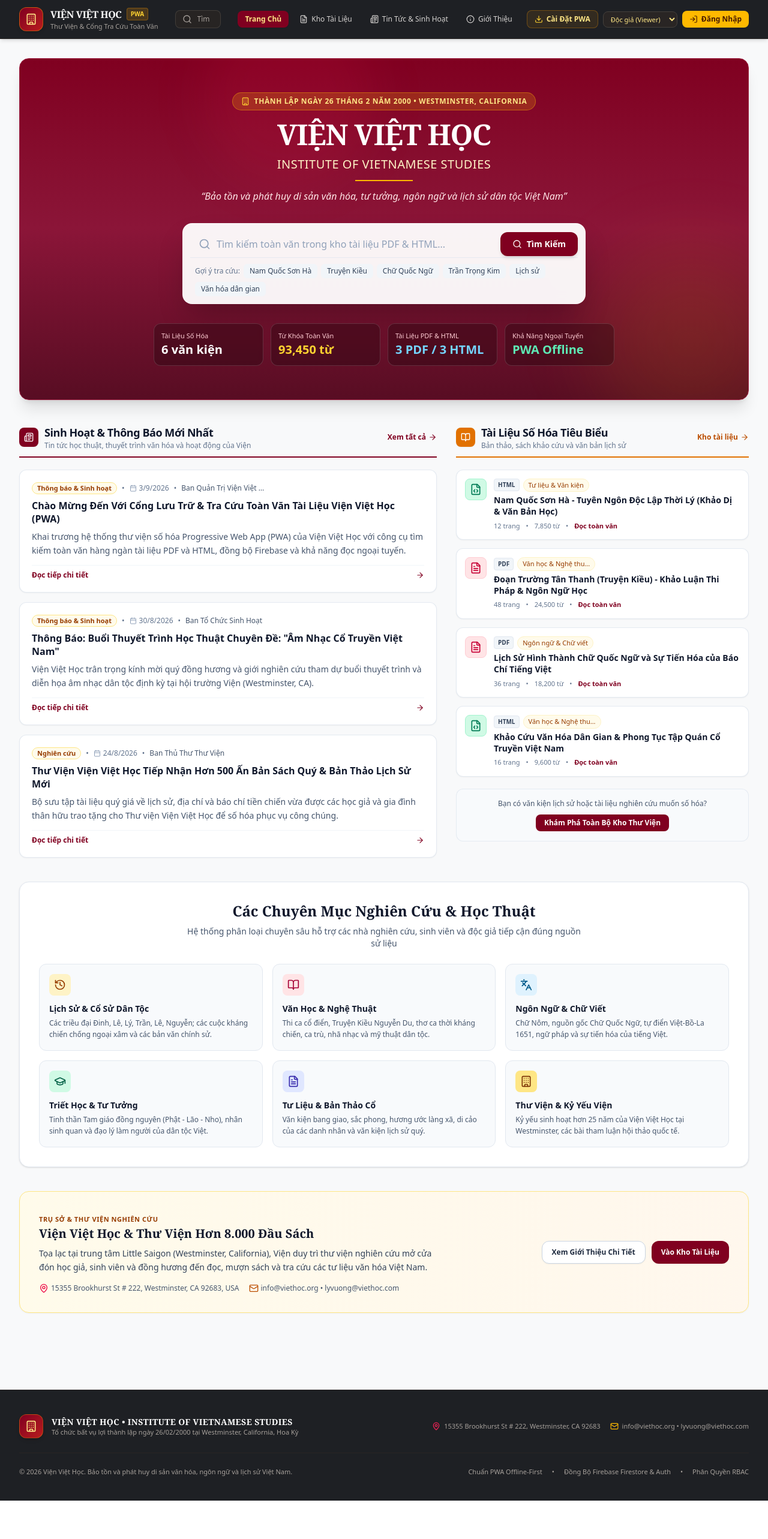
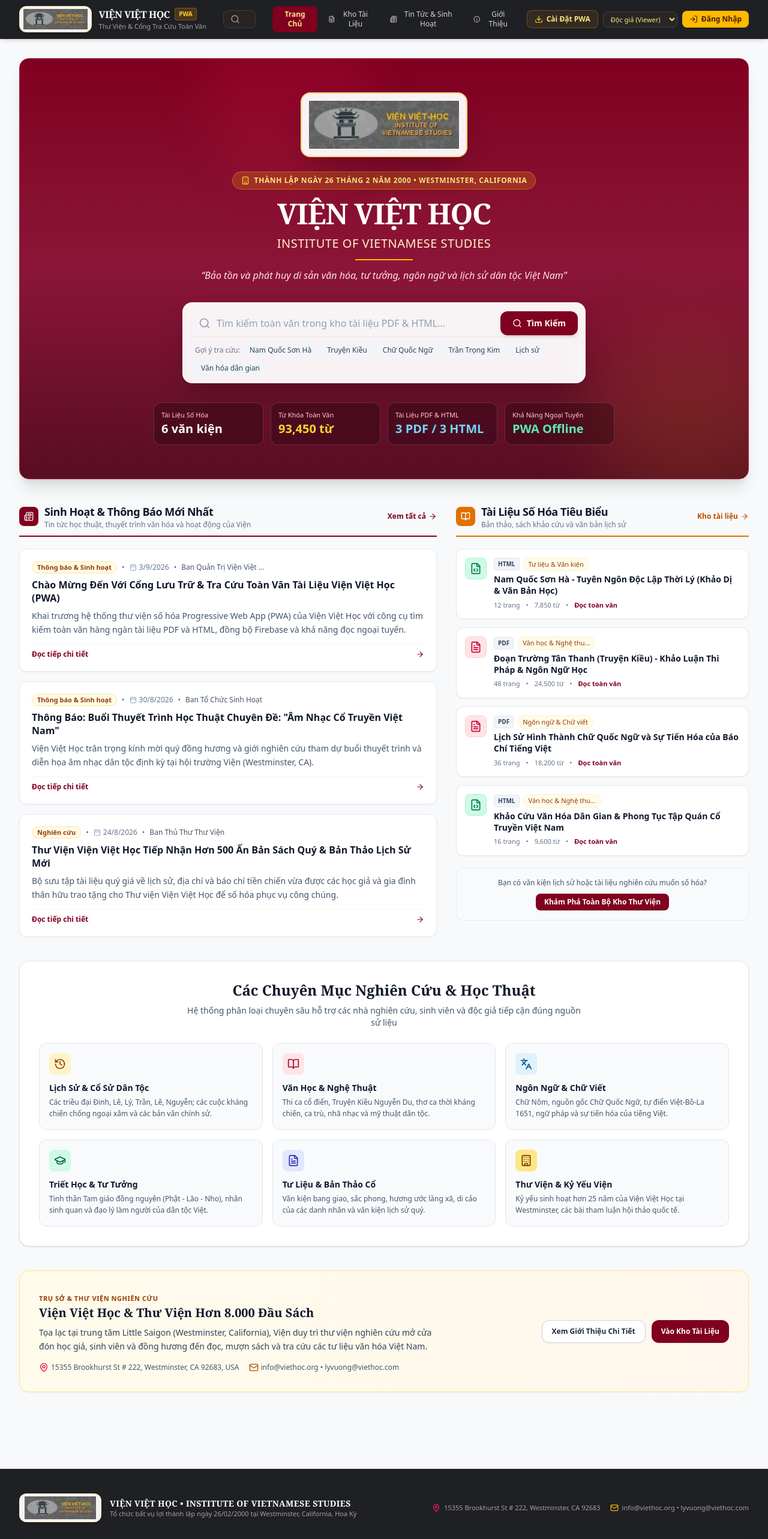
Before and after one commit to lyvuongvvh/pwa, a React (Vite) app: page / in a window 1280 px wide. Shown: the top 2566 px of the page at 60% size. Before the commit the page ends 2502 px from the top, so only its background shows below. Built offline with nearby package versions, Linux system fonts and the light colour scheme; no server answers; the database is empty.

Commit message:
Add official Viện Việt Học logo from viethoc.com

```diff
--- a/src/App.tsx
+++ b/src/App.tsx
@@ -294,8 +294,12 @@
         <div className="max-w-7xl mx-auto px-4 sm:px-6 lg:px-8 space-y-6">
           <div className="flex flex-col md:flex-row items-start md:items-center justify-between gap-6 pb-6 border-b border-stone-800">
             <div className="flex items-center gap-3.5">
-              <div className="w-10 h-10 rounded-xl bg-linear-to-br from-[#800020] to-[#b91c1c] border border-amber-400/30 flex items-center justify-center text-amber-200 shadow-md">
-                <Building className="w-5 h-5" />
+              <div className="h-12 px-2 py-1 rounded-xl bg-white/95 border border-amber-400/30 flex items-center justify-center shadow-md">
+                <img
+                  src="/viethoc-logo.jpg"
+                  alt="Viện Việt Học Logo"
+                  className="h-full w-auto object-contain"
+                />
               </div>
               <div>
                 <h3 className="text-sm font-extrabold text-white tracking-wide font-serif">
--- a/src/components/AboutSection.tsx
+++ b/src/components/AboutSection.tsx
@@ -19,7 +19,8 @@
     <div className="space-y-8 pb-12">
       {/* Masthead */}
       <div className="bg-linear-to-r from-[#800020] via-[#8b1538] to-[#580d23] rounded-2xl p-8 text-white shadow-xl border border-[#9f2244]">
-        <div className="max-w-3xl">
+        <div className="flex flex-col md:flex-row items-start md:items-center justify-between gap-6 max-w-5xl">
+          <div className="max-w-2xl">
             <div className="inline-flex items-center gap-2 px-3 py-1 rounded-full bg-amber-400/20 text-amber-200 border border-amber-400/30 text-xs font-semibold uppercase mb-3">
               <Building className="w-3.5 h-3.5 text-amber-300" />
               <span>Thành lập ngày 26 tháng 2 năm 2000</span>
@@ -33,6 +34,14 @@
             <p className="text-sm sm:text-base text-rose-100 leading-relaxed italic">
               &ldquo;Viện Việt Học là một tổ chức nghiên cứu và giáo dục bất vụ lợi, hướng tới mục tiêu giữ gìn và thắp sáng ngọn lửa văn hóa, lịch sử và ngôn ngữ dân tộc Việt Nam cho các thế hệ hôm nay và mai sau.&rdquo;
             </p>
+          </div>
+          <div className="shrink-0 p-3 rounded-2xl bg-white/95 backdrop-blur-xs border-2 border-amber-400/50 shadow-xl self-center md:self-auto">
+            <img
+              src="/viethoc-logo.jpg"
+              alt="Logo Viện Việt Học"
+              className="h-20 w-auto object-contain"
+            />
+          </div>
         </div>
       </div>
 
--- a/src/components/FrontPage.tsx
+++ b/src/components/FrontPage.tsx
@@ -86,7 +86,17 @@
         <div className="absolute left-1/4 -top-20 w-72 h-72 rounded-full bg-rose-500/10 blur-2xl pointer-events-none" />
 
         <div className="relative z-10 px-6 py-10 sm:px-10 sm:py-14 max-w-5xl mx-auto text-center">
-          {/* Official Emblem & Badge */}
+          {/* Official Emblem Logo from viethoc.com */}
+          <div className="flex justify-center mb-6">
+            <div className="p-2 sm:p-3 rounded-2xl bg-white/95 backdrop-blur-xs border-2 border-amber-400/50 shadow-2xl inline-flex items-center justify-center">
+              <img
+                src="/viethoc-logo.jpg"
+                alt="Viện Việt Học - Institute of Vietnamese Studies"
+                className="h-16 sm:h-20 w-auto object-contain"
+              />
+            </div>
+          </div>
+
           <div className="inline-flex items-center gap-2 px-3.5 py-1.5 rounded-full bg-amber-400/20 text-amber-200 border border-amber-400/40 text-xs font-semibold uppercase tracking-wider mb-4">
             <Building className="w-3.5 h-3.5 text-amber-300" />
             <span>Thành lập ngày 26 tháng 2 năm 2000 &bull; Westminster, California</span>
--- a/src/components/Header.tsx
+++ b/src/components/Header.tsx
@@ -72,20 +72,25 @@
           <button
             onClick={() => setActiveTab('home')}
             className="flex items-center gap-3 shrink-0 text-left cursor-pointer group"
+            title="Viện Việt Học - Trang Chủ"
           >
-            <div className="w-10 h-10 rounded-xl bg-linear-to-br from-[#800020] to-[#b91c1c] border border-amber-400/40 flex items-center justify-center shadow-md group-hover:scale-105 transition-transform">
-              <Building className="w-5 h-5 text-amber-200" />
+            <div className="h-11 px-1.5 py-1 rounded-xl bg-white/95 border border-amber-400/40 flex items-center justify-center shadow-md group-hover:scale-102 transition-transform">
+              <img
+                src="/viethoc-logo.jpg"
+                alt="Viện Việt Học"
+                className="h-full w-auto object-contain"
+              />
             </div>
             <div>
               <div className="flex items-center gap-2">
-                <span className="font-extrabold text-base tracking-tight text-white font-serif">
+                <span className="font-extrabold text-base tracking-tight text-white font-serif hidden sm:inline">
                   VIỆN VIỆT HỌC
                 </span>
                 <span className="text-[10px] uppercase font-bold px-1.5 py-0.5 rounded-sm bg-amber-500/20 text-amber-300 border border-amber-500/30">
                   PWA
                 </span>
               </div>
-              <p className="text-[11px] text-stone-400 hidden sm:block">
+              <p className="text-[11px] text-stone-400 hidden lg:block">
                 Thư Viện & Cổng Tra Cứu Toàn Văn
               </p>
             </div>
--- a/vite.config.ts
+++ b/vite.config.ts
@@ -44,7 +44,7 @@
           ],
         },
         workbox: {
-          globPatterns: ['**/*.{js,css,html,ico,png,svg,woff,woff2}'],
+          globPatterns: ['**/*.{js,css,html,ico,png,svg,woff,woff2,jpg,jpeg}'],
         },
         devOptions: {
           enabled: true,
```
Also changed, not shown: public/viethoc-logo.jpg (added). Lines whose indentation alone changed are shown as unchanged.
